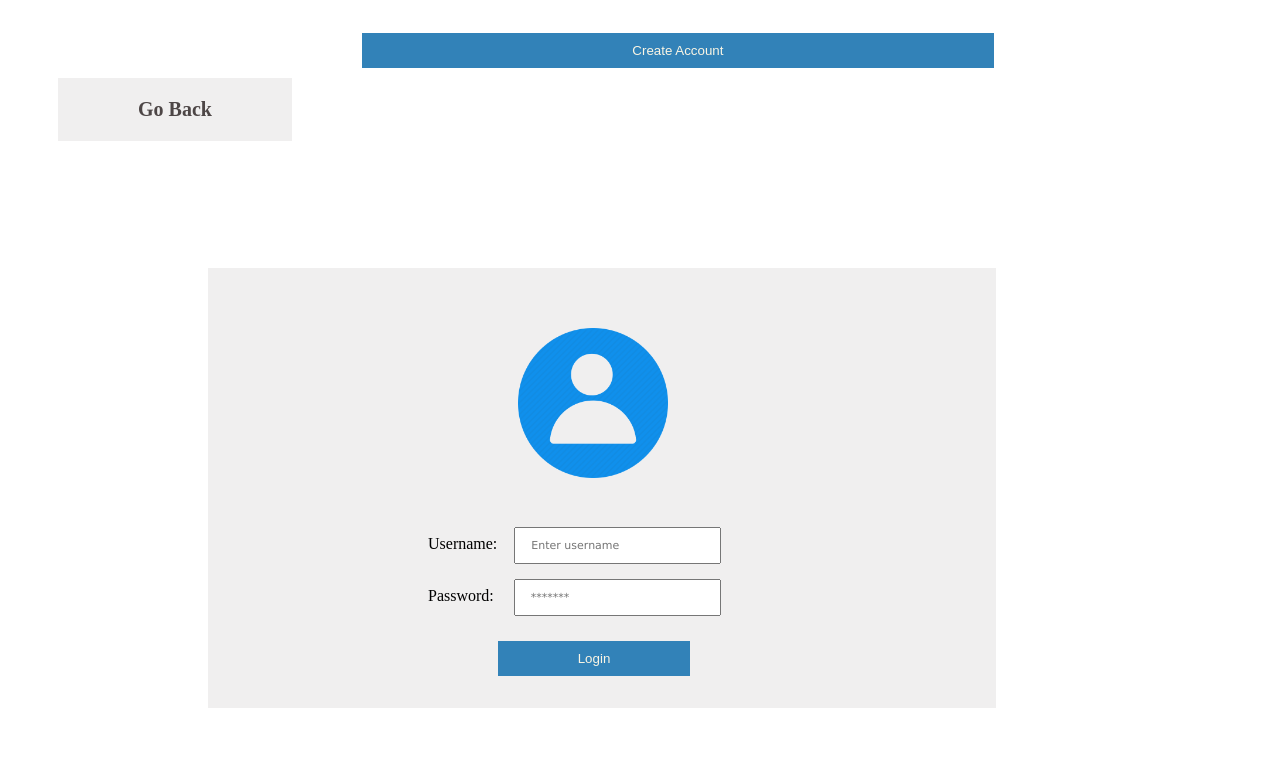
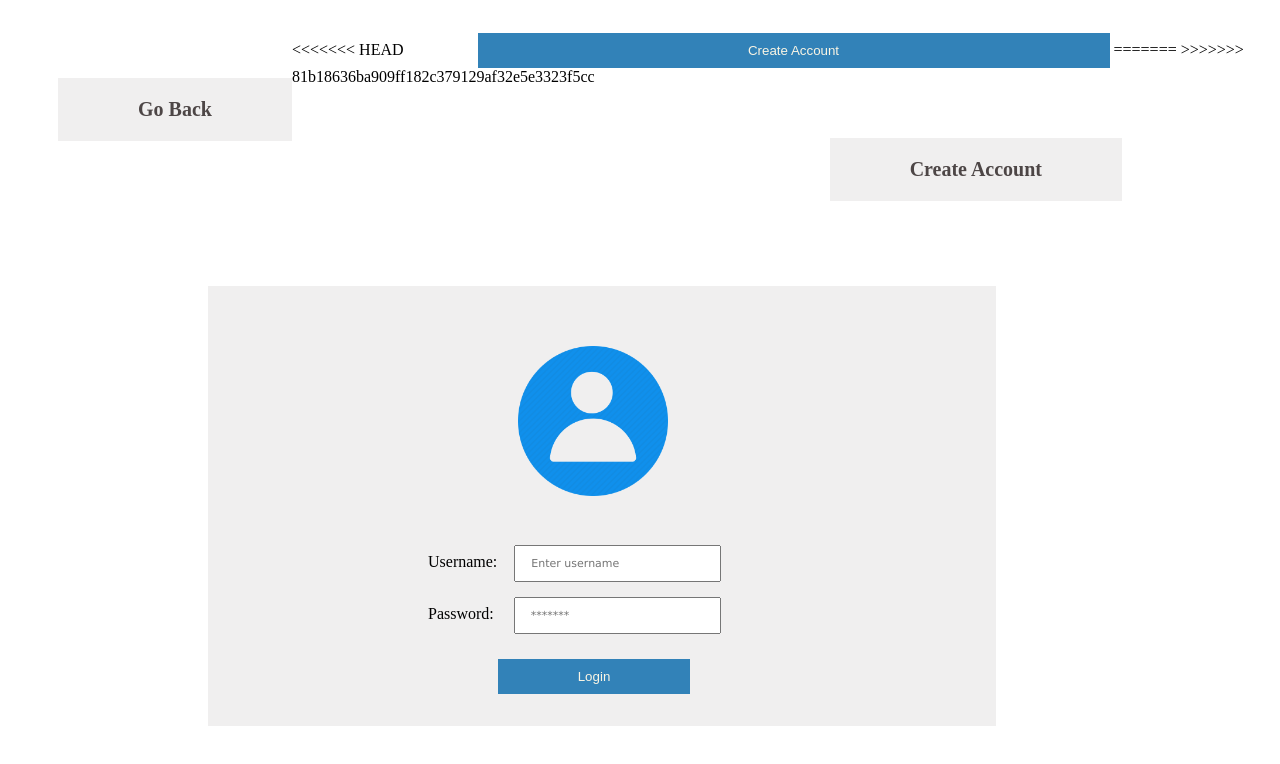
Before and after one commit to ashmamd/2020SmartKart, a plain HTML site: page code/customerProfileEng.html in a window 1280 px wide. Drawn offline with Linux system fonts and the light colour scheme.

Commit message:
Update customerProfileEng.html

```diff
--- a/code/customerProfileEng.html
+++ b/code/customerProfileEng.html
@@ -9,7 +9,11 @@
 </head>
 <body>
     <a class = "links" href = "mainPageEng.html">Go Back</a>
+<<<<<<< HEAD
     <button type="createaccount" >Create Account</button>
+=======
+    <a class = "links createaccount" href = "createAccount.html">Create Account</a>
+>>>>>>> 81b18636ba909ff182c379129af32e5e3323f5cc
     <form name = "loginForm" onsubmit="return validateForm()" method = "post">
         <div id = "boxLayout">
             <div class ="profileImgContainer">
```
